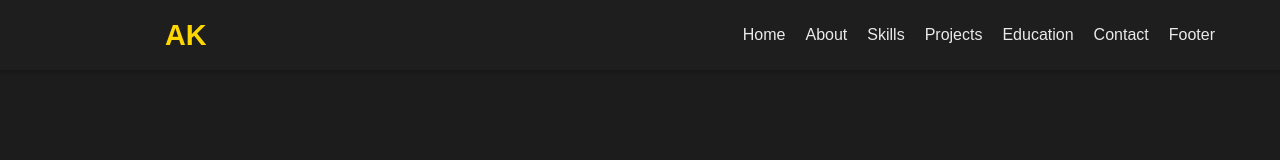
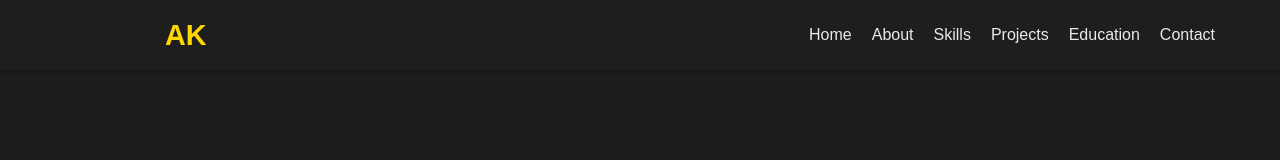
Before and after one commit to heyAnkit18/Modern-Portfolio-with-React-FramerMotion, a React (Create React App) app: page / in a window 1280 px wide. Shown: the top 160 px of the page. Built offline with nearby package versions, Linux system fonts and the light colour scheme.

Commit message:
Polishing...

```diff
--- a/src/components/Navbar.jsx
+++ b/src/components/Navbar.jsx
@@ -24,7 +24,7 @@
           <li><Link to="projects" smooth={true} duration={500} onClick={() => setIsOpen(false)}>Projects</Link></li>
           <li><Link to="education" smooth={true} duration={500} onClick={() => setIsOpen(false)}>Education</Link></li>
           <li><Link to="contact" smooth={true} duration={500} onClick={() => setIsOpen(false)}>Contact</Link></li>
-          <li><Link to="footer" smooth={true} duration={500} onClick={() => setIsOpen(false)}>Footer</Link></li>
+
         </ul>
       </div>
     </nav>
```
